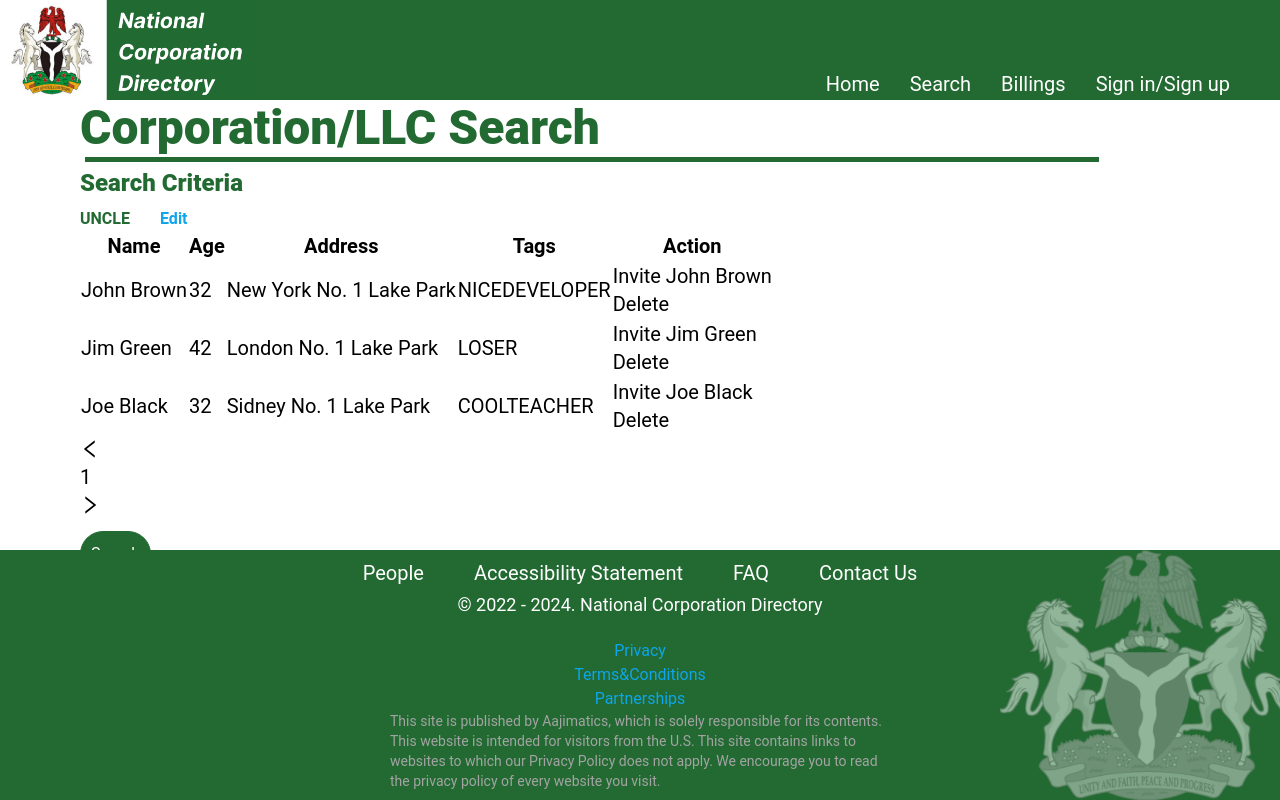
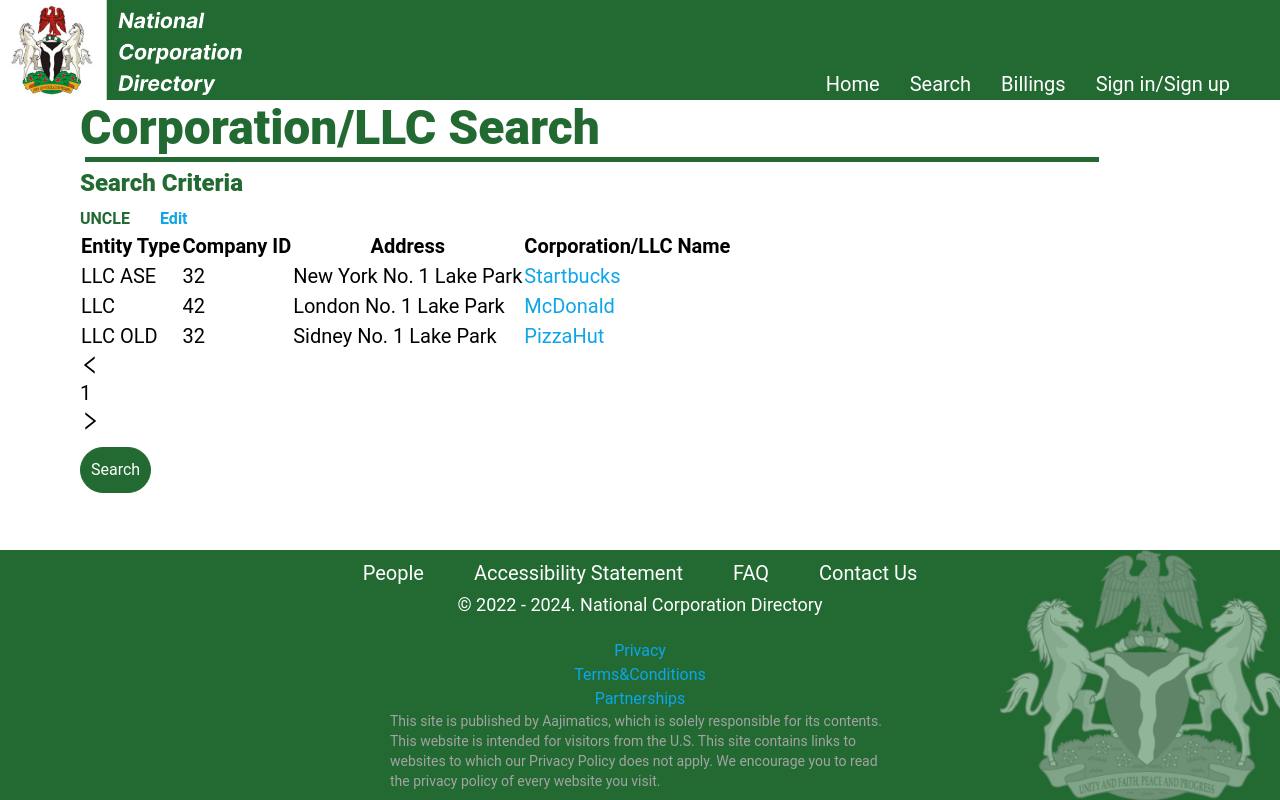
Before and after one commit to Yuehan-Wang/company-database, a React (Create React App) app: page /result in a window 1280 px wide. Shown: the top 800 px of the page. Built offline with nearby package versions, Linux system fonts and the light colour scheme.

Commit message:
result page almost done, style fix needed

```diff
--- a/src/pages/home/Home.jsx
+++ b/src/pages/home/Home.jsx
@@ -1,6 +1,6 @@
 import { useEffect, useState } from "react";
 import { Button } from "../../shared/button/Button";
-import { Radio } from 'antd';
+import { Checkbox } from 'antd';
 import { useNavigate } from "react-router-dom";
 
 export default function Home() {
@@ -16,7 +16,7 @@
             }}
         />
     );
-    return (
+    return(
         <div className="absolute left-20 w-4/5 text-xl text-lime-800 justify-center items-center font-sans">
             <div className="text-[#226A32] mt-1 font-black text-5xl">
                 Get information about a company
@@ -30,9 +30,9 @@
                 <p>Please be advised that the information contained in this database is the property of the Office of the Secretary of State for the State of Illinois. Any unauthorized use of the database, unauthorized access, removal of data, copying or downloading of the database information is prohibited by criminal statutes, including the sections covering the offenses of computer tampering and aggravated computer tampering (720 ILCS 5/16D-3; 5/16D-4). Violators will be prosecuted to the fullest extent of the law.</p>
             </div>
         <div className="flex flex-col mt-3 text-base m-1 text-[#226A32]">
-            <Radio>Corporate and LLC</Radio>
-            <Radio>Corporate</Radio>
-            <Radio>LLC</Radio>
+            <Checkbox>Corporate and LLC</Checkbox>
+            <Checkbox>Corporate</Checkbox>
+            <Checkbox>LLC</Checkbox>
         </div>
         <ColoredLine color="grey" height={1}/>
         <div className="absolute left-0 mt-3" onClick={() => {navigate('/search')}}>
--- a/src/pages/result/display/Display.jsx
+++ b/src/pages/result/display/Display.jsx
@@ -1,76 +1,52 @@
-import { Space, Table, Tag } from 'antd';
+import { Table } from 'antd';
 
 const columns = [
+
   {
-    title: 'Name',
-    dataIndex: 'name',
-    key: 'name',
-    render: (text) => <a>{text}</a>,
+    title: 'Entity Type',
+    dataIndex: 'Entity',
+    key: 'Entity',
+
   },
   {
-    title: 'Age',
-    dataIndex: 'age',
-    key: 'age',
+    title: 'Company ID',
+    dataIndex: 'ID',
+    key: 'ID',
   },
   {
     title: 'Address',
     dataIndex: 'address',
     key: 'address',
   },
+
   {
-    title: 'Tags',
-    key: 'tags',
-    dataIndex: 'tags',
-    render: (_, { tags }) => (
-      <>
-        {tags.map((tag) => {
-          let color = tag.length > 5 ? 'geekblue' : 'green';
-
-          if (tag === 'loser') {
-            color = 'volcano';
-          }
-
-          return (
-            <Tag color={color} key={tag}>
-              {tag.toUpperCase()}
-            </Tag>
-          );
-        })}
-      </>
-    ),
-  },
-  {
-    title: 'Action',
-    key: 'action',
-    render: (_, record) => (
-      <Space size="middle">
-        <a>Invite {record.name}</a>
-        <a>Delete</a>
-      </Space>
-    ),
+    title: 'Corporation/LLC Name',
+    dataIndex: 'name',
+    key: 'name',
+    render: (text) => <a className='text-sky-500 hover:underline'>{text}</a>,
   },
 ];
 const data = [
   {
     key: '1',
-    name: 'John Brown',
-    age: 32,
+    Entity: 'LLC ASE',
+    ID: 32,
     address: 'New York No. 1 Lake Park',
-    tags: ['nice', 'developer'],
+    name: 'Startbucks',
   },
   {
     key: '2',
-    name: 'Jim Green',
-    age: 42,
+    Entity: 'LLC',
+    ID: 42,
     address: 'London No. 1 Lake Park',
-    tags: ['loser'],
+    name: 'McDonald',
   },
   {
     key: '3',
-    name: 'Joe Black',
-    age: 32,
+    Entity: 'LLC OLD',
+    ID: 32,
     address: 'Sidney No. 1 Lake Park',
-    tags: ['cool', 'teacher'],
+    name:'PizzaHut',
   },
 ];
 
```
